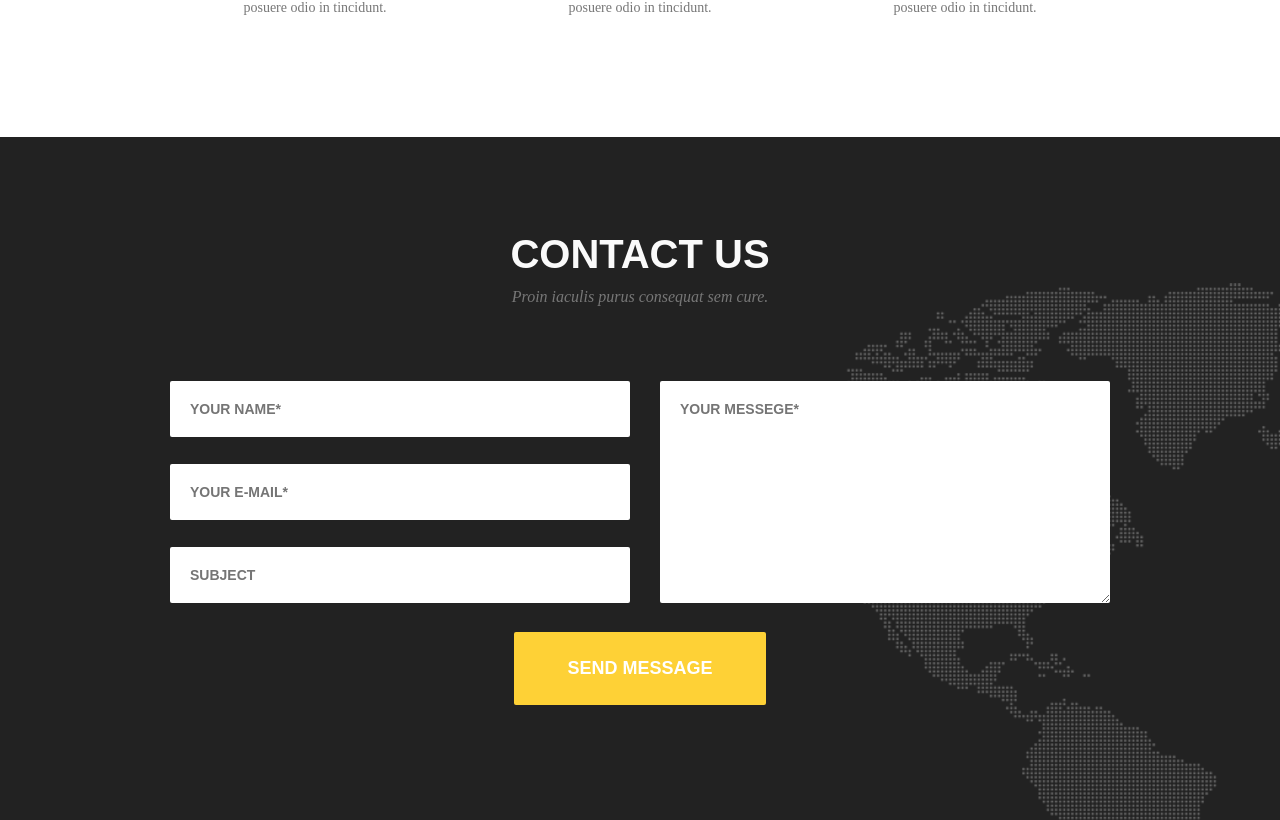
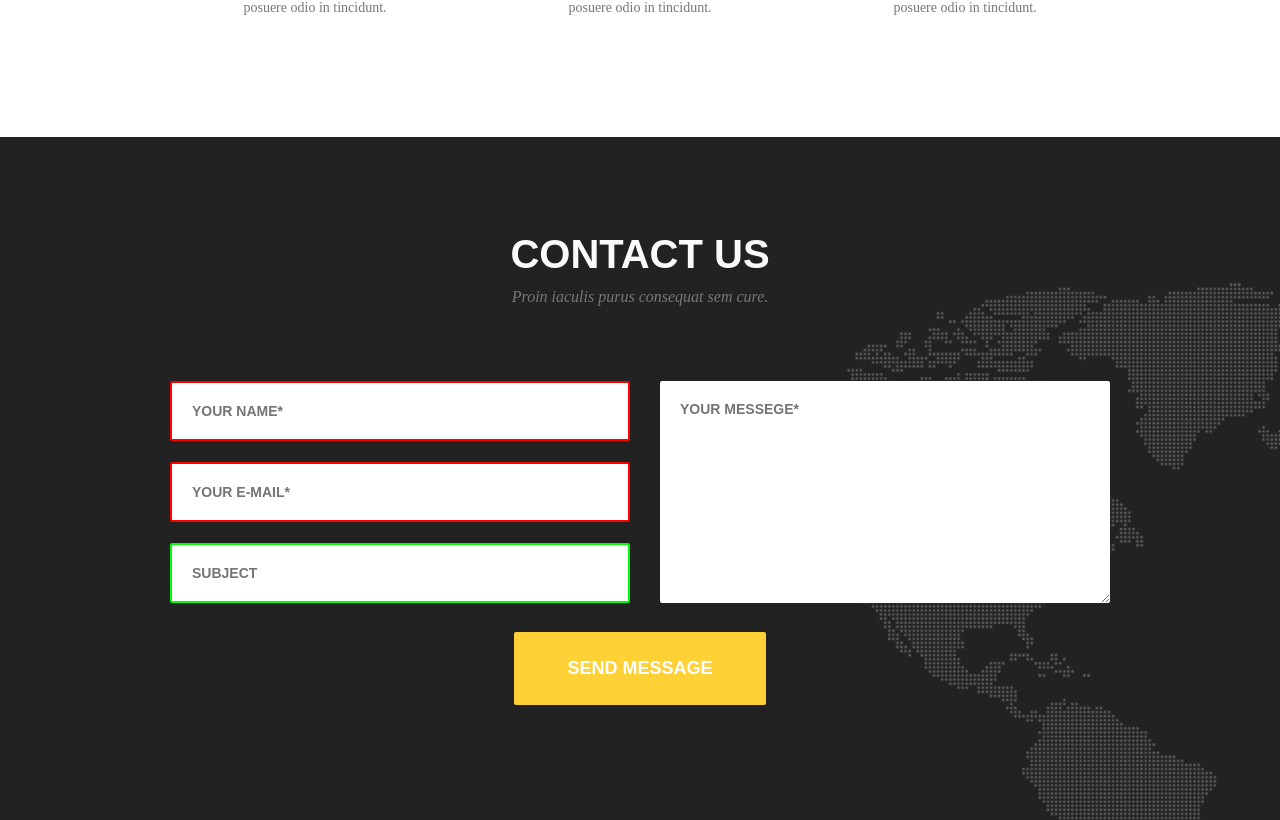
Before and after one commit to katyakvitkaph/goit-fe-course, a plain HTML site: page module-7/index.html in a window 1280 px wide. Shown: the part 462-1282 px from the top of the page. Drawn offline with Linux system fonts and the light colour scheme; a web font is replaced by a local one.

Commit message:
module-7

```diff
--- a/module-7/css/style.css
+++ b/module-7/css/style.css
@@ -83,7 +83,6 @@ html {
 }
 
 * {
-    font-family: 'Roboto Slab', 'Montserrat', sans-serif;
     font-size: 14px;
     line-height: 16.8px;
     color: #777777;
@@ -148,7 +147,10 @@ img {
     align-items: center;
     justify-content: space-between;
 }
+.main-logo {
+    display: block;
 
+}
 .logo {
     display: flex;
     justify-content: flex-start;
@@ -269,7 +271,6 @@ img {
     background-image: url(../images/Map\ Image.png);
     background-repeat: no-repeat;
     background-position: right bottom;
-    /* min-height: 100vh; */
     padding-bottom: 115px;
 }
 
@@ -331,8 +332,7 @@ img {
     border-radius: 2px;
     bottom: 0;
 
-    /* display: flex; */
-    /* justify-content: center; */
+
 
 }
 
@@ -340,3 +340,12 @@ img {
     display: flex;
     justify-content: center;
 }
+
+
+input:invalid {
+    border: 2px solid rgb(255, 0, 0);
+  }
+
+  input:valid {
+    border: 2px solid rgb(0, 255, 0);
+  }
--- a/module-7/index.html
+++ b/module-7/index.html
@@ -14,9 +14,7 @@
     <header class="container">
         <nav class="nav-header">
             <div class="logo">
-                <a href="#" class="main-logo"></a>
-                <img class="img-logo" src="images/Logo-Treehouse.png" alt="logo" width="88" height="29">
-                </a>
+                <a href="#" class="main-logo"> <img class="img-logo" src="./images/Logo-Treehouse.png" alt="logo" width="88" height="29"></a>
             </div>
             <ul class="site-navigarion">
                 <li class="li-navigation"><a href="#">Home</a></li>
@@ -66,8 +64,8 @@
                     <div class="inner">
                         <div class="input-list">
 
-                            <input class="input-text" type="text" name="name" placeholder="your name*">
-                            <input class="input-text" type="email" name="email" placeholder="your e-mail*">
+                            <input class="input-text" type="text"  name="name" placeholder="your name*" required>
+                            <input class="input-text" type="email"  name="email" placeholder="your e-mail*" required>
                             <input class="input-text" type="text" name="anyText" placeholder="subject">
                         </div>
 
```
Also changed, not shown: 2 other files.
